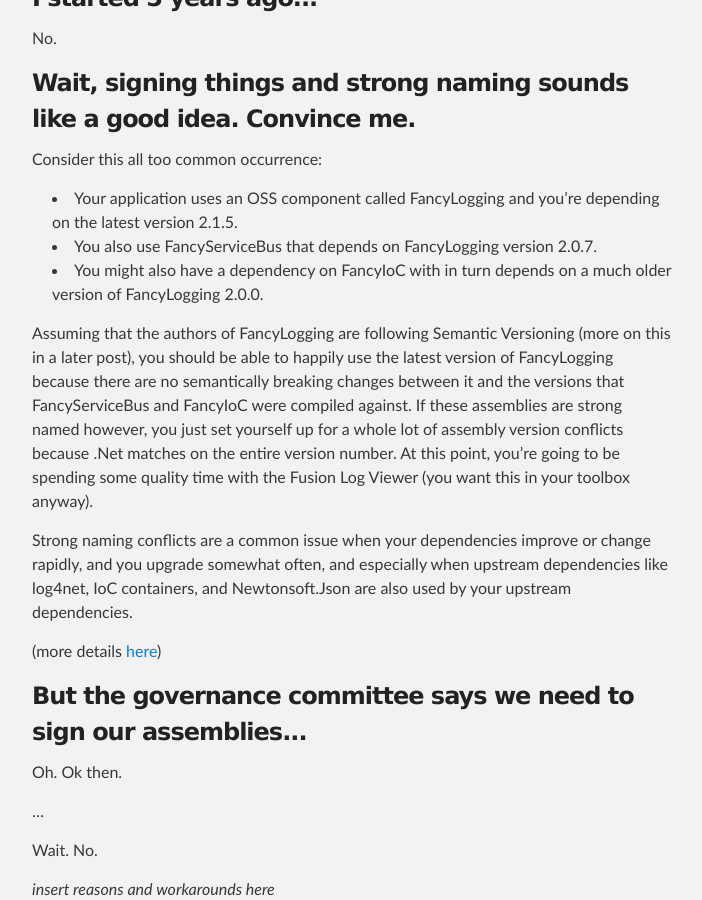
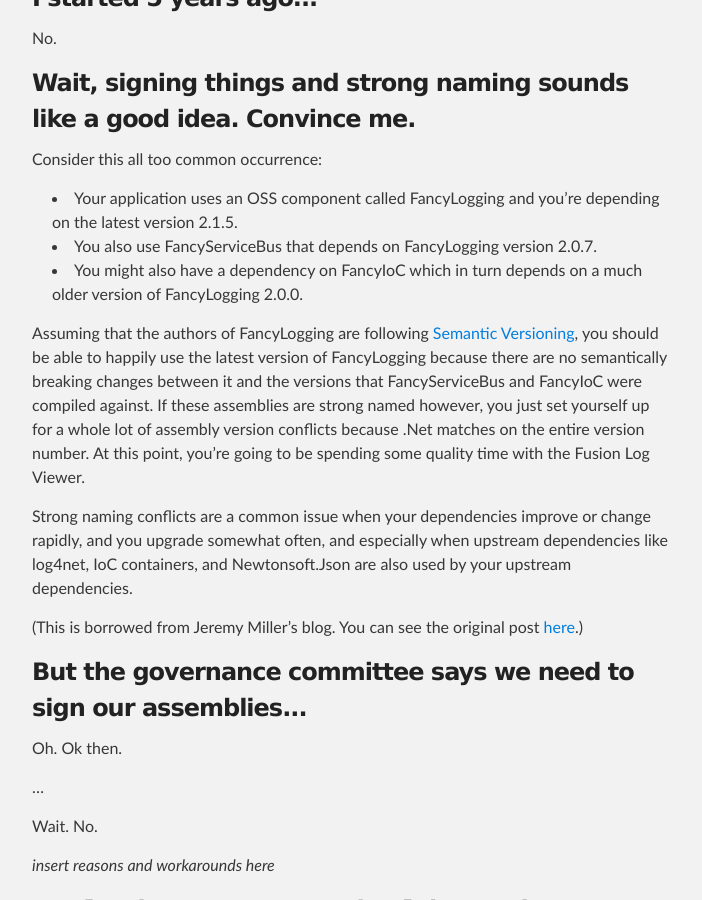
Before and after one commit to strongnamingconsideredharmful/strongnamingconsideredharmful.github.io, a Jekyll site: the page built from index.md, in a window 1280 px wide and 900 px high, scrolled down 503 px. Shown: the whole window, without its empty margins (288-990 px from the left). Built offline with Jekyll 4.4.1, drawn with Linux system fonts in a browser that asks for light colours.

Commit message:
fixed the PR comments

```diff
--- a/_data/faq.yml
+++ b/_data/faq.yml
@@ -10,13 +10,15 @@
 
     - Your application uses an OSS component called FancyLogging and you’re depending on the latest version 2.1.5.
     - You also use FancyServiceBus that depends on FancyLogging version 2.0.7.
-    - You might also have a dependency on FancyIoC with in turn depends on a much older version of FancyLogging 2.0.0.
+    - You might also have a dependency on FancyIoC which in turn depends on a much older version of FancyLogging 2.0.0.
 
-    Assuming that the authors of FancyLogging are following Semantic Versioning (more on this in a later post), you should be able to happily use the latest version of FancyLogging because there are no semantically breaking changes between it and the versions that FancyServiceBus and FancyIoC were compiled against. If these assemblies are strong named however, you just set yourself up for a whole lot of assembly version conflicts because .Net matches on the entire version number. At this point, you’re going to be spending some quality time with the Fusion Log Viewer (you want this in your toolbox anyway).
+    Assuming that the authors of FancyLogging are following [Semantic Versioning](http://semver.org/), you should be able to happily use the latest version of FancyLogging because there are no semantically breaking changes between it and the versions that FancyServiceBus and FancyIoC were compiled against.
+    If these assemblies are strong named however, you just set yourself up for a whole lot of assembly version conflicts because .Net matches on the entire version number.
+    At this point, you’re going to be spending some quality time with the Fusion Log Viewer.
 
     Strong naming conflicts are a common issue when your dependencies improve or change rapidly, and you upgrade somewhat often, and especially when upstream dependencies like log4net, IoC containers, and Newtonsoft.Json are also used by your upstream dependencies.
 
-    (more details [here](http://jeremydmiller.com/2014/04/28/fubumvc-lessons-learned-strong-naming-woes-and-workarounds/))
+    (This is borrowed from Jeremy Miller's blog. You can see the original post [here](http://jeremydmiller.com/2014/04/28/fubumvc-lessons-learned-strong-naming-woes-and-workarounds/).)
 
 - question: But the governance committee says we need to sign our assemblies...
   answer: |
```
